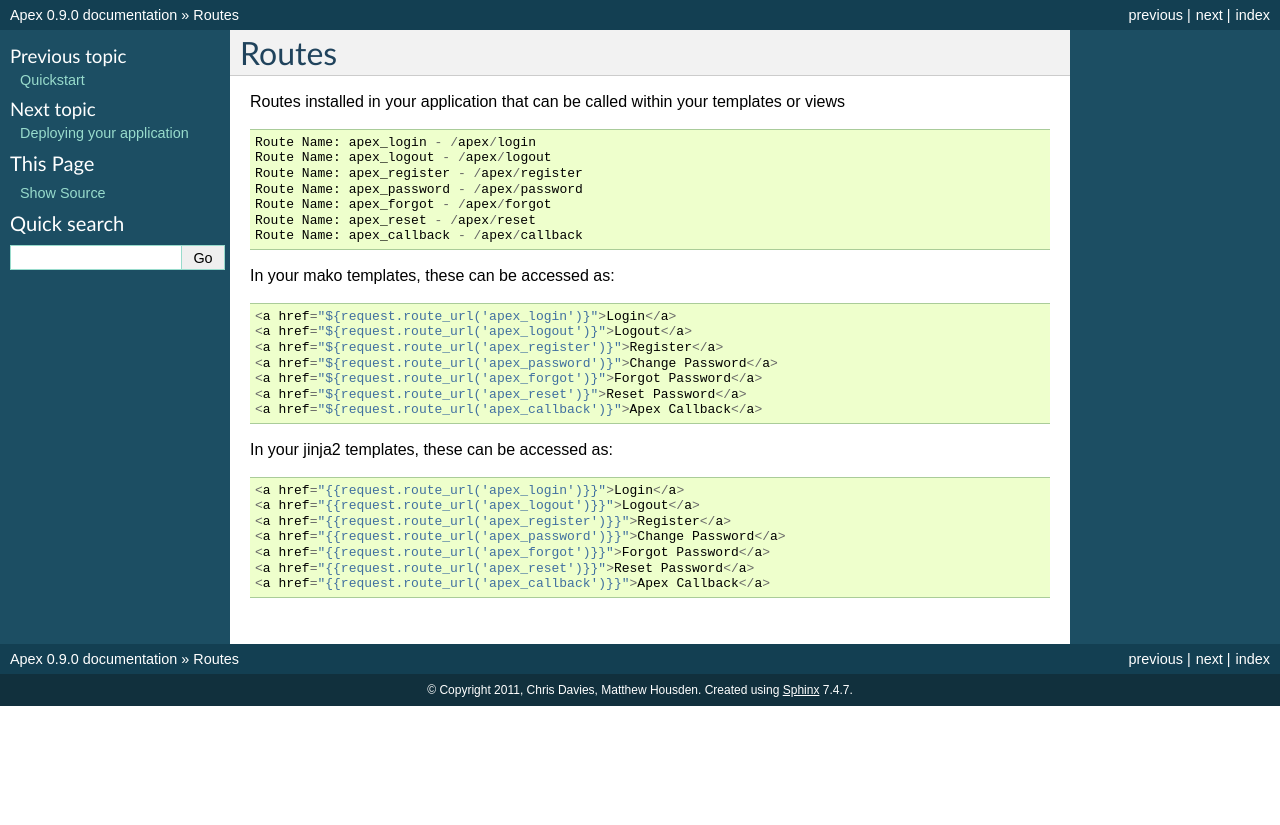
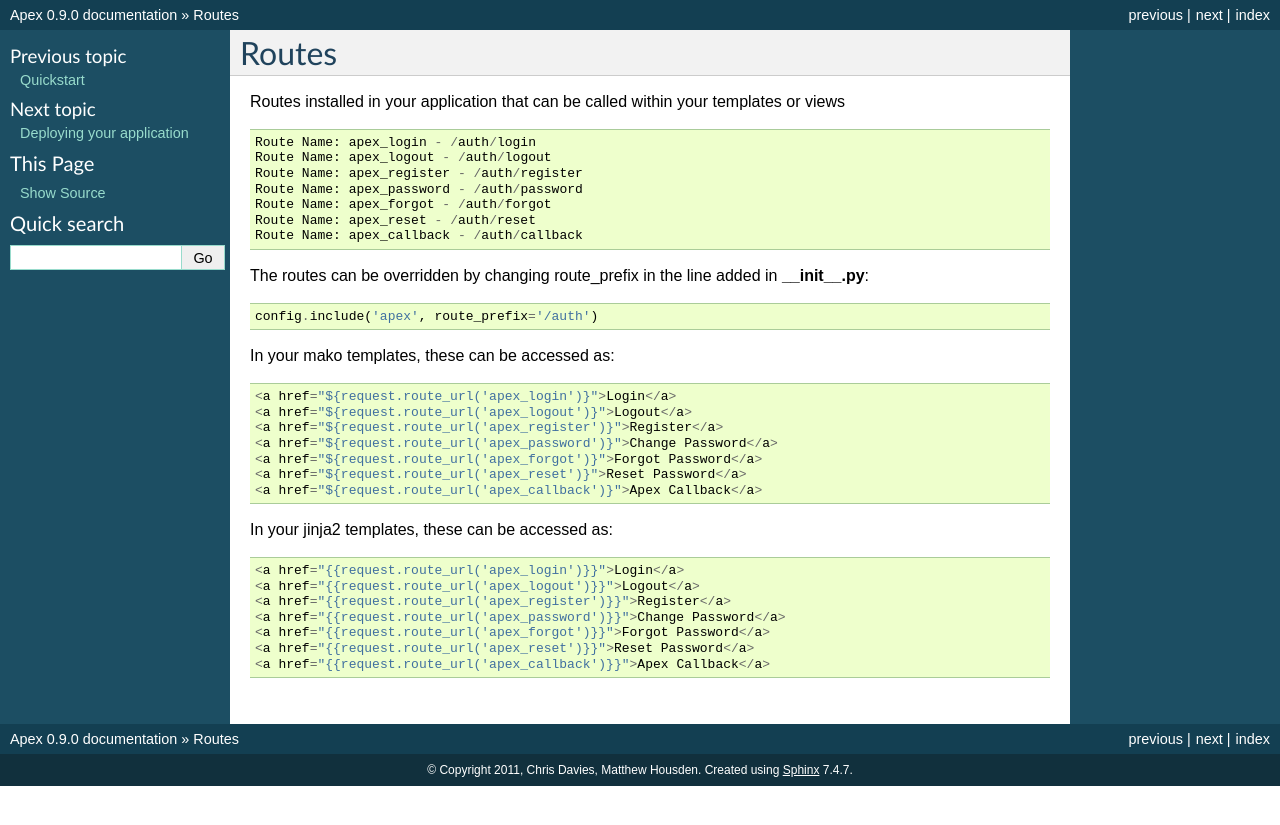
Before and after one commit to cd34/apex, a Sphinx documentation site: the page built from docs/source/routes.rst, in a window 1280 px wide. Shown: the top 825 px of the page. Built offline with Sphinx 7.4.7, drawn with Linux system fonts in a browser that asks for light colours.

Commit message:
OAuth documentation updates and some documentation cleanups

```diff
--- a/docs/source/index.rst
+++ b/docs/source/index.rst
@@ -69,7 +69,6 @@
    views
    extensions
    templates
-   ext/deform
    velruse/index
    example/index
    wishlist
--- a/docs/source/lib/subscribers.rst
+++ b/docs/source/lib/subscribers.rst
@@ -8,4 +8,3 @@
   safe quote/raw the field. In Mako, ${csrf_token_field|n}
 * flash methods are provided to access this for Mako/Jinja, but, if you
   want to access it directly, it is available.
-* user - the user model
--- a/docs/source/routes.rst
+++ b/docs/source/routes.rst
@@ -6,13 +6,20 @@
 
 ::
 
-    Route Name: apex_login - /apex/login
-    Route Name: apex_logout - /apex/logout
-    Route Name: apex_register - /apex/register
-    Route Name: apex_password - /apex/password
-    Route Name: apex_forgot - /apex/forgot
-    Route Name: apex_reset - /apex/reset
-    Route Name: apex_callback - /apex/callback
+    Route Name: apex_login - /auth/login
+    Route Name: apex_logout - /auth/logout
+    Route Name: apex_register - /auth/register
+    Route Name: apex_password - /auth/password
+    Route Name: apex_forgot - /auth/forgot
+    Route Name: apex_reset - /auth/reset
+    Route Name: apex_callback - /auth/callback
+
+The routes can be overridden by changing route_prefix in the line added in
+**__init__.py**:
+
+::
+
+    config.include('apex', route_prefix='/auth')
 
 In your mako templates, these can be accessed as:
 
--- a/docs/source/velruse/index.rst
+++ b/docs/source/velruse/index.rst
@@ -14,6 +14,8 @@
    google
    facebook
    twitter
+   yahoo
+   live
 
 Indices and tables
 ==================
```
Also changed, not shown: docs/source/extensions.rst (+6 -3 lines), docs/source/velruse/live.rst (added, +25 -0 lines), docs/source/velruse/yahoo.rst (added, +32 -0 lines).
